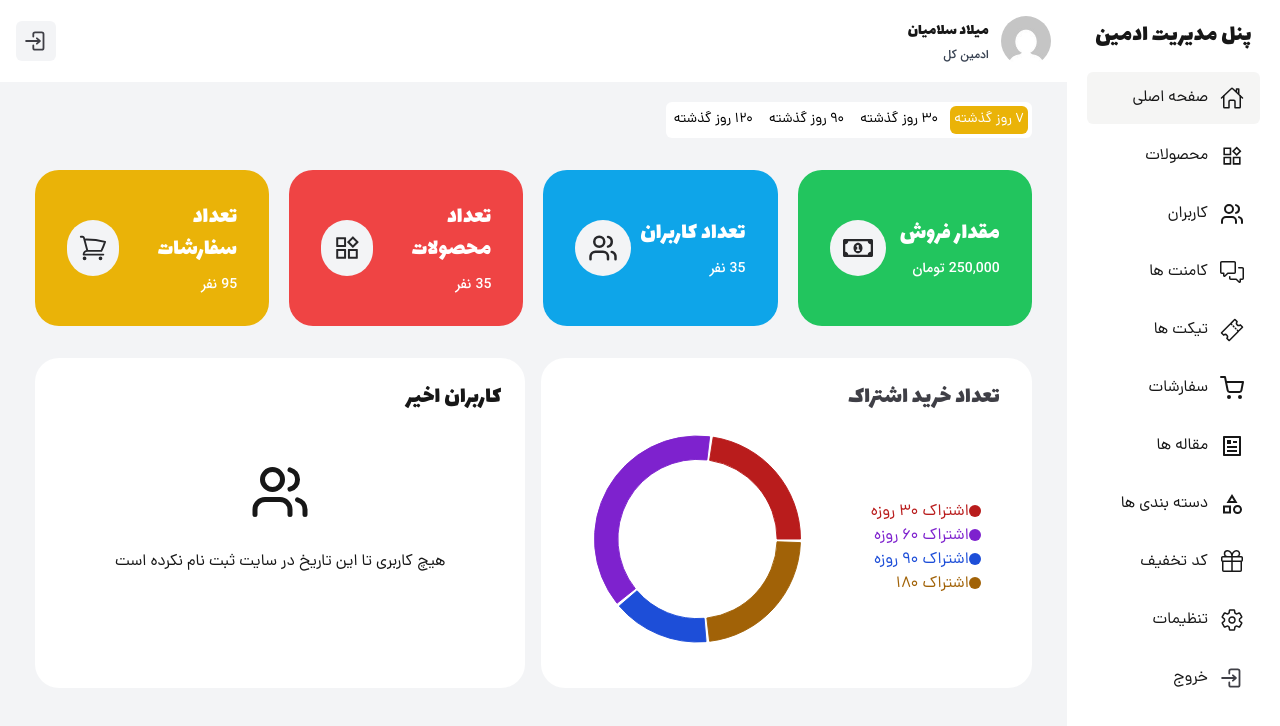
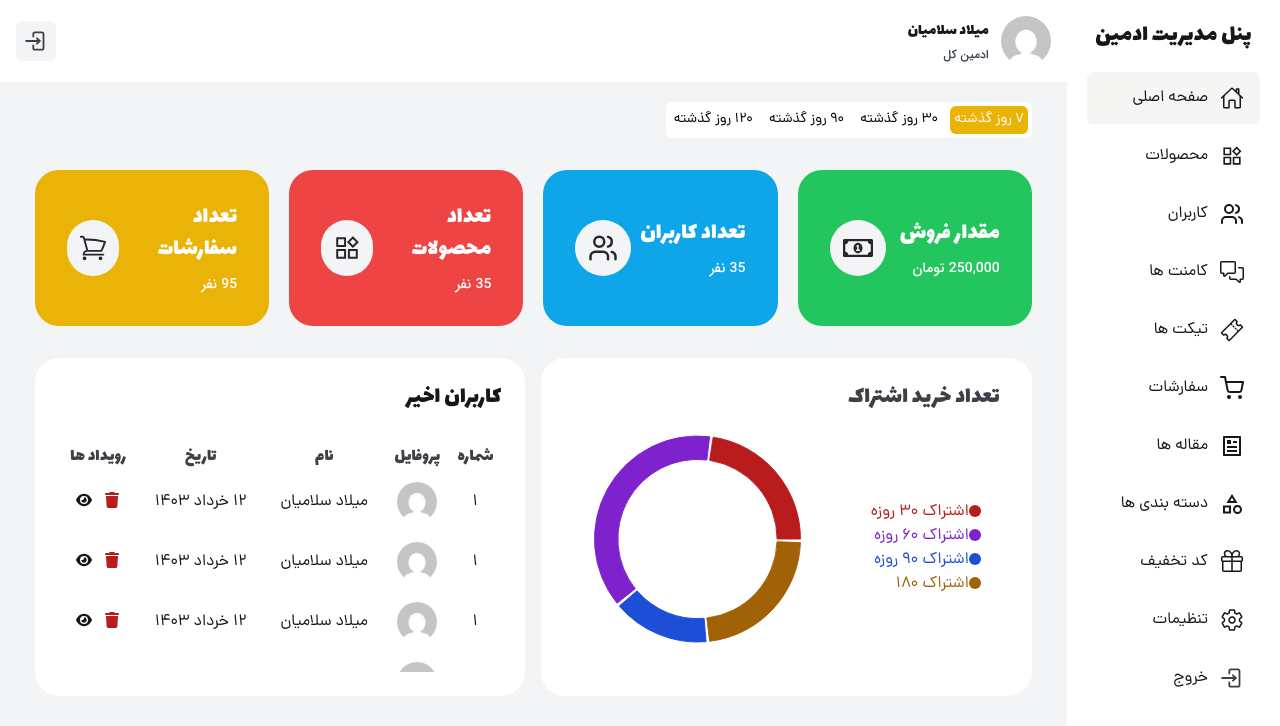
Before and after one commit to milad1385/tool-shop, a Next.js app: page /p-admin in a window 1280 px wide. Shown: the top 726 px of the page. Built offline with nearby package versions, Linux system fonts and the light colour scheme.

Commit message:
refactor img tag into Image components

```diff
--- a/src/components/templates/p-admin/RecentUsers.tsx
+++ b/src/components/templates/p-admin/RecentUsers.tsx
@@ -1,3 +1,4 @@
+import Image from "next/image";
 import React from "react";
 import { FaEye, FaTrash, FaUser } from "react-icons/fa6";
 import { LuUsers } from "react-icons/lu";
@@ -8,7 +9,7 @@ function RecentUser() {
       <h2 className="text-lg md:text-xl lg:text-2xl pb-2 font-Lalezar">
         کاربران اخیر
       </h2>
-      {false ? (
+      {true ? (
         <div className="overflow-hidden max-h-[225px] md:max-h-[250px] overflow-y-auto table-container">
           <table className="w-full mt-5 recent-table text-xs md:text-sm lg:text-base">
             <thead>
@@ -24,10 +25,12 @@ function RecentUser() {
               <tr>
                 <td>1</td>
                 <td>
-                  <img
+                  <Image
                     src="/images/user.jpg"
+                    alt="user.jpg"
+                    width={1920}
+                    height={1080}
                     className="w-8 md:w-10 h-8 md:h-10 rounded-full mx-auto"
-                    alt=""
                   />
                 </td>
                 <td>میلاد سلامیان</td>
@@ -42,10 +45,12 @@ function RecentUser() {
               <tr>
                 <td>1</td>
                 <td>
-                  <img
+                  <Image
                     src="/images/user.jpg"
+                    alt="user.jpg"
+                    width={1920}
+                    height={1080}
                     className="w-8 md:w-10 h-8 md:h-10 rounded-full mx-auto"
-                    alt=""
                   />
                 </td>
                 <td>میلاد سلامیان</td>
@@ -60,10 +65,12 @@ function RecentUser() {
               <tr>
                 <td>1</td>
                 <td>
-                  <img
+                  <Image
                     src="/images/user.jpg"
+                    alt="user.jpg"
+                    width={1920}
+                    height={1080}
                     className="w-8 md:w-10 h-8 md:h-10 rounded-full mx-auto"
-                    alt=""
                   />
                 </td>
                 <td>میلاد سلامیان</td>
@@ -78,10 +85,12 @@ function RecentUser() {
               <tr>
                 <td>1</td>
                 <td>
-                  <img
+                  <Image
                     src="/images/user.jpg"
+                    alt="user.jpg"
+                    width={1920}
+                    height={1080}
                     className="w-8 md:w-10 h-8 md:h-10 rounded-full mx-auto"
-                    alt=""
                   />
                 </td>
                 <td>میلاد سلامیان</td>
@@ -96,10 +105,12 @@ function RecentUser() {
               <tr>
                 <td>1</td>
                 <td>
-                  <img
+                  <Image
                     src="/images/user.jpg"
+                    alt="user.jpg"
+                    width={1920}
+                    height={1080}
                     className="w-8 md:w-10 h-8 md:h-10 rounded-full mx-auto"
-                    alt=""
                   />
                 </td>
                 <td>میلاد سلامیان</td>
```
